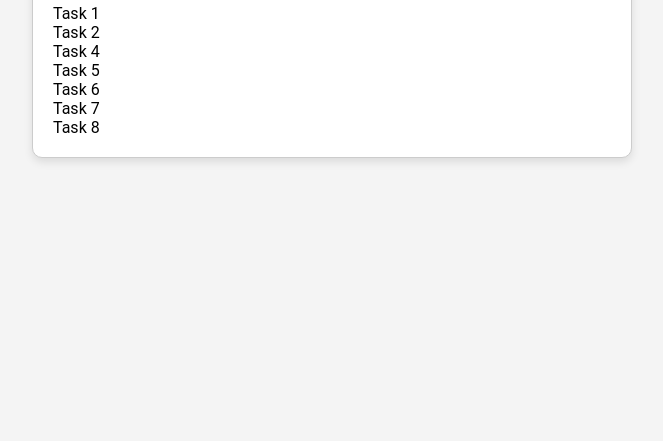
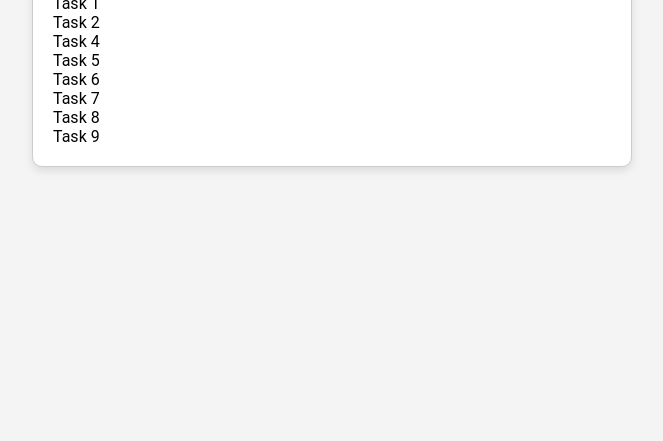
Before and after one commit to RichieMawunyo2020/task-tracker, a plain HTML site: page index.html in a window 1280 px wide. Shown: the part 359-800 px from the top of the page, without its empty margins (308-971 px from the left). Drawn offline with Linux system fonts and the light colour scheme.

```diff
--- a/index.html
+++ b/index.html
@@ -17,6 +17,7 @@
         <li>Task 6</li>
         <li>Task 7</li>
         <li>Task 8</li>
+        <li>Task 9</li>
       </ul>
     </div>
 
```
